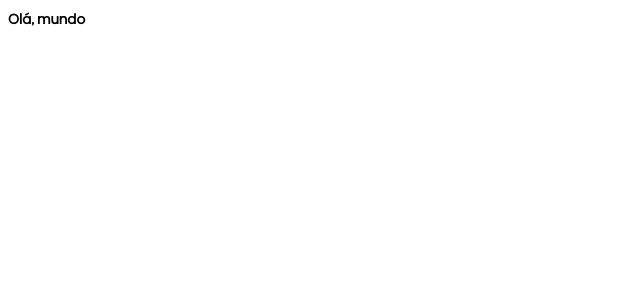
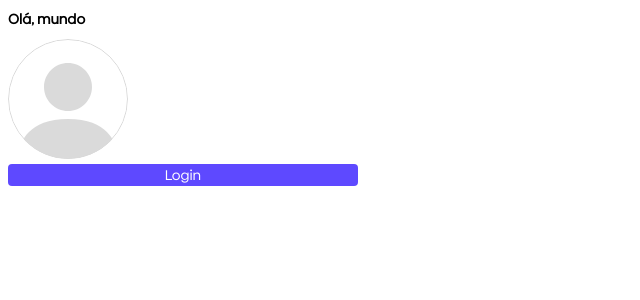
Before and after one commit to fvalgreen/devagram-react, a Next.js app: page / in a window 1280 px wide. Shown: the top 300 px of the page, without its empty margins (0-640 px from the left). Built offline with nearby package versions, Linux system fonts and the light colour scheme.

Commit message:
Criação de components
Criação do botão e avatar

```diff
--- /dev/null
+++ b/components/avatar/index.js
@@ -0,0 +1,16 @@
+import avatar from "../../public/imagens/avatar.svg";
+export default function Avatar({ src }) {
+
+  const getAvatar = () => {
+    if (src && src !== "undefined") {
+      return src;
+    }
+    return avatar.src;
+  };
+
+  return (
+    <>
+      <img src={getAvatar()} alt="Avatar" className="avatar" />
+    </>
+  );
+}
--- /dev/null
+++ b/components/botao/botao.scss
@@ -0,0 +1,36 @@
+@mixin botaoPrimario {
+    background-color: $corPrimaria2;
+    color: $branco;
+}
+
+@mixin botaoInvertido {
+    background-color: $branco;
+    color: $corPrimaria2;
+    border: 1px solid $corPrimaria2;
+}
+.btn {
+    width: 100%;
+    border: none;
+    border-radius: 4px;
+    cursor: pointer;
+
+    &.primaria{
+        @include botaoPrimario;
+
+        &:hover{
+           @include botaoInvertido;
+        }
+    }
+
+    &.invertido{
+        @include botaoInvertido;
+
+        &:hover{
+            @include botaoPrimario;
+        }
+    }
+
+    &:disabled{
+        opacity: 0.5;
+    }
+}
--- /dev/null
+++ b/components/botao/index.js
@@ -0,0 +1,18 @@
+export default function Botao({
+    tipo = 'button',
+    texto,
+    cor = 'primaria',
+    desabilitado = false,
+    manipularClique
+}) {
+    return (
+        <button
+            type={tipo}
+            className={`btn ${cor}`}
+            disabled={desabilitado}
+            onClick={manipularClique}
+        >
+            {texto}
+        </button>
+    )
+};
--- a/pages/index.js
+++ b/pages/index.js
@@ -1,11 +1,23 @@
-import Head from 'next/head'
-import Image from 'next/image'
-import { Inter } from 'next/font/google'
+import Head from "next/head";
+import Image from "next/image";
+import { Inter } from "next/font/google";
+import Botao from "@/components/botao";
+import Avatar from "@/components/avatar";
 
-const inter = Inter({ subsets: ['latin'] })
+const inter = Inter({ subsets: ["latin"] });
 
 export default function Home() {
   return (
-    <h1>Olá, mundo</h1>
-  )
+    <>
+      <h1>Olá, mundo</h1>
+      <div style={{ width: 350 }}>
+        <Avatar />
+        <Botao
+          texto={"Login"}
+          manipularClique={() => console.log("Botão clicado")}
+        />
+
+      </div>
+    </>
+  );
 }
--- a/styles/globals.scss
+++ b/styles/globals.scss
@@ -1,6 +1,13 @@
+@import 'variaveis.scss';
+@import '../public/fonts/fonts.scss';
+@import '../components/botao/botao.scss';
+
 * {
-  font-family: 'BiennaleRegular';
+  font-family: $fontRegular;
   font-size: 14px;
 }
 
-@import '../public/fonts/fonts.scss';
+.avatar {
+  border-radius: 50%;
+  object-fit: cover;
+}
--- /dev/null
+++ b/styles/variaveis.scss
@@ -0,0 +1,18 @@
+$fontRegular: 'BiennaleRegular';
+$fontBold: 'BiennaleBold';
+$fontLight: 'BiennaleLight';
+
+$corPrimaria1: #3BD42D;
+$corPrimaria2: #5E49FF;
+$corPrimaria3: #25CBD3;
+$corPrimaria4: #F0F5FF;
+
+$branco: #FFFFFF;
+
+$cinza: #F4F4F4;
+$cinza1: #DADADA;
+$cinza2: #7C7786;
+$cinza3: #4D4C4D;
+$cinza4: #333333;
+
+$desktopBreakPoint: 992px;
```
Also changed, not shown: public/imagens/avatar.svg (added).
